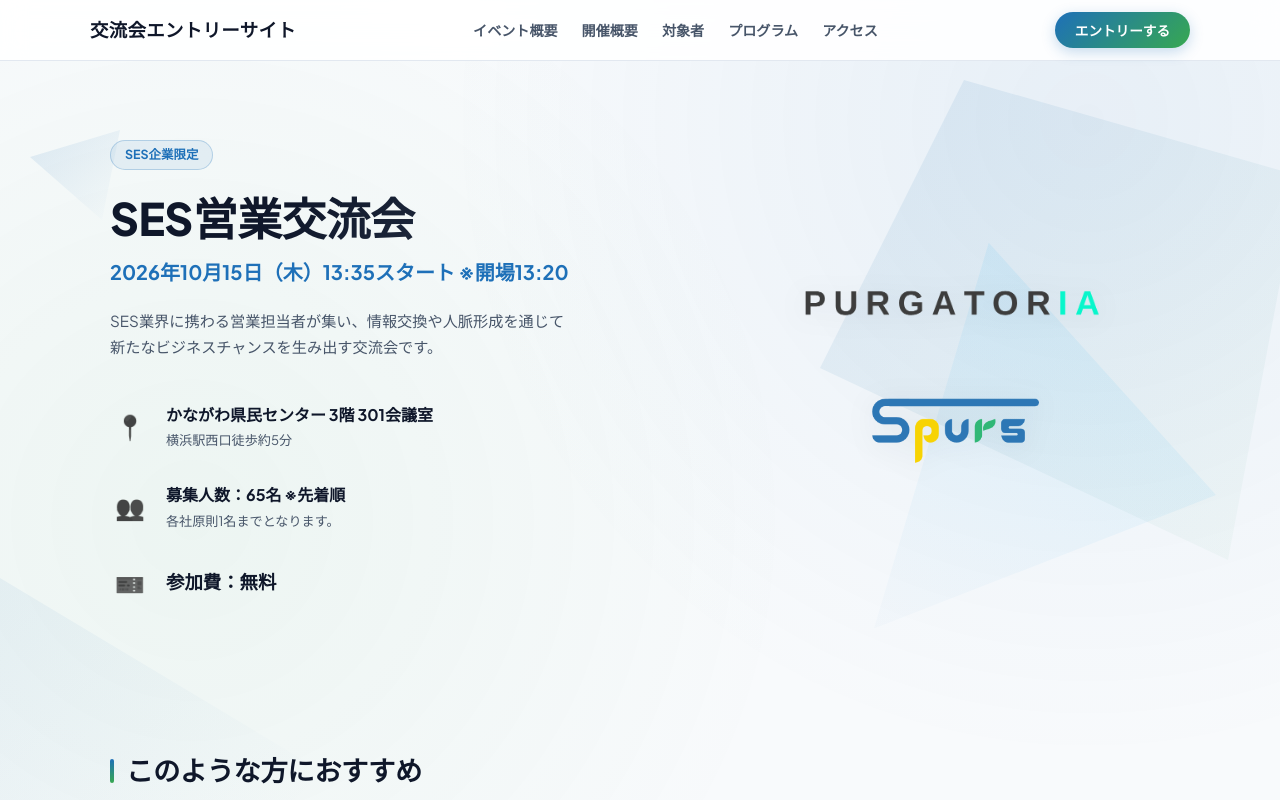
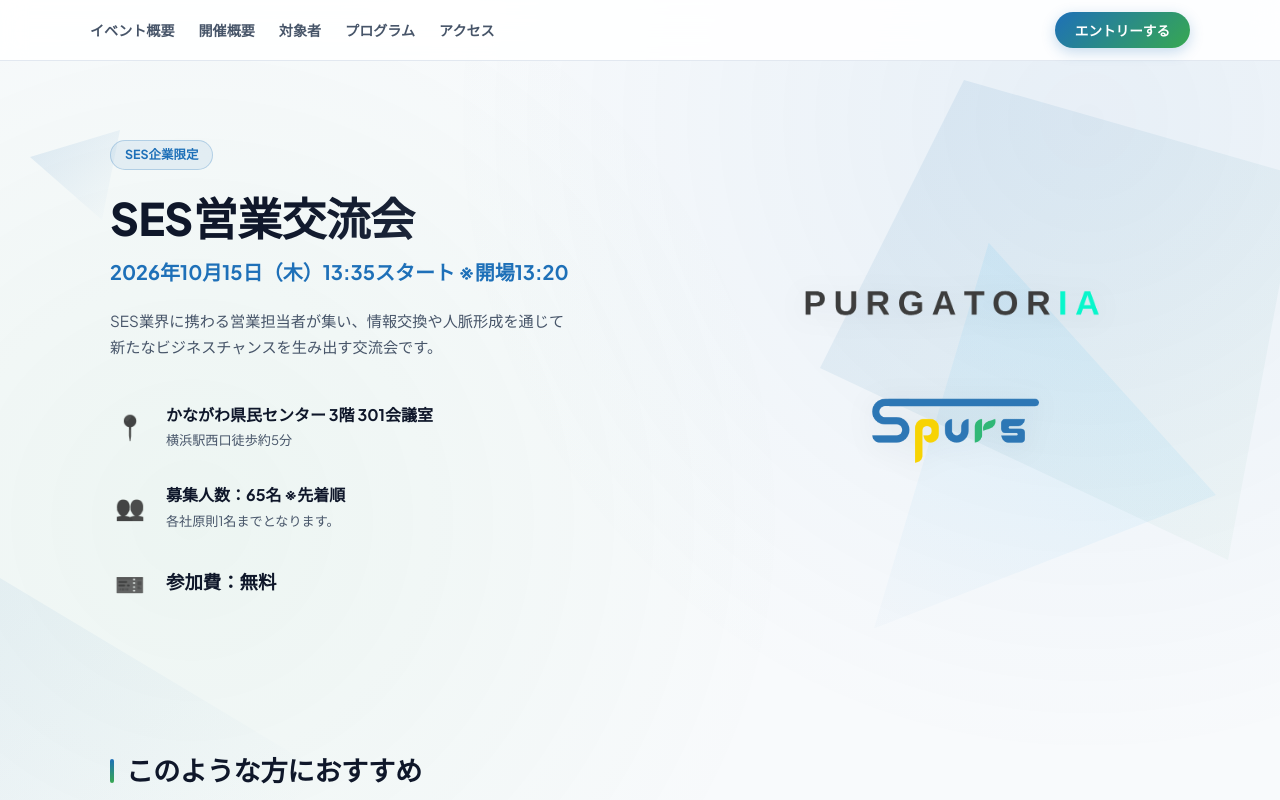
Before and after one commit to spursweb-byte/kouryukai_2026, a Next.js app: page / in a window 1280 px wide. Shown: the top 800 px of the page. Built offline with nearby package versions, Linux system fonts and the light colour scheme; no server answers; the database is empty.

Commit message:
fix: remove header logo element

```diff
--- a/src/components/MainView.tsx
+++ b/src/components/MainView.tsx
@@ -46,9 +46,6 @@ export default function MainView({ initialConfirmedCount }: MainViewProps) {
       {/* 固定ヘッダーナビゲーション */}
       <header className={styles.navHeader}>
         <div className={styles.navContainer}>
-          <div className={styles.headerLogoText} onClick={backToLp} role="button" tabIndex={0}>
-            交流会エントリーサイト
-          </div>
 
           {view === 'lp' ? (
             <ul className={styles.navMenu}>
```
